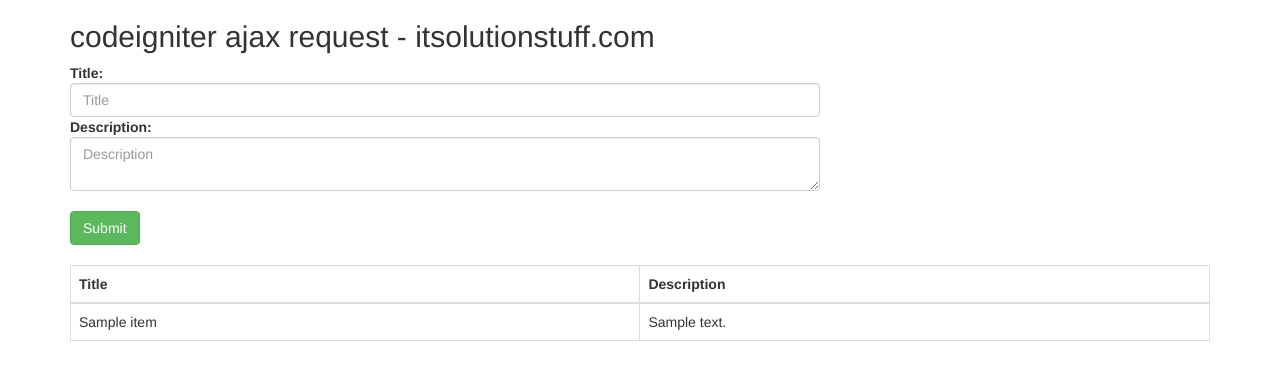
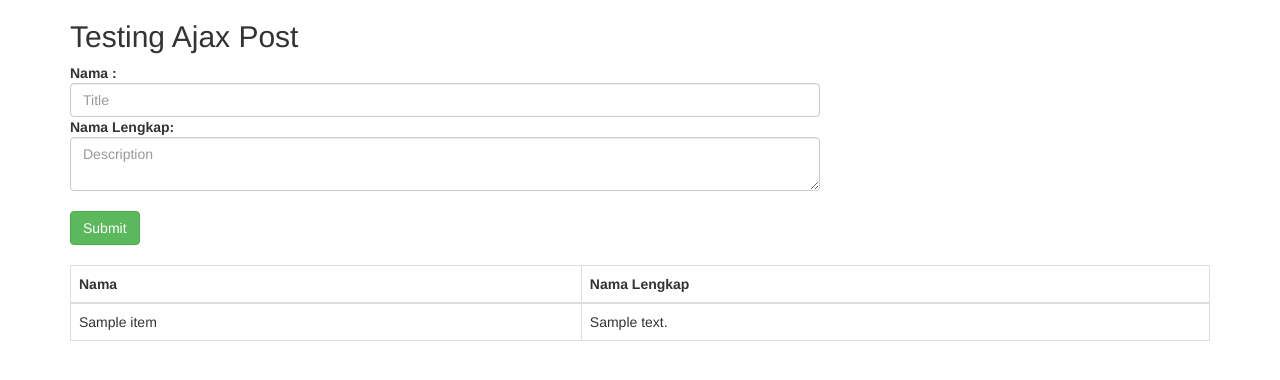
Before and after one commit to harkiramadhan/ci_servertest, a CodeIgniter app: page /phpmailer/ in a window 1280 px wide. Shown: the top 380 px of the page. Run offline with CodeIgniter, Linux system fonts and the light colour scheme; tables that the repository leaves empty or names only in its code hold one stand-in row (values such as "Sample post"); some libraries are stand-ins or nearby versions.

Commit message:
nama lengkap

```diff
--- a/application/views/itemlist.php
+++ b/application/views/itemlist.php
@@ -1,7 +1,7 @@
 <!DOCTYPE html>
 <html>
 <head>
-    <title>codeigniter ajax request - itsolutionstuff.com</title>
+    <title>Testing Ajax Post</title>
     <link rel="stylesheet" href="https://maxcdn.bootstrapcdn.com/bootstrap/3.3.7/css/bootstrap.min.css" />
     <script src="https://cdnjs.cloudflare.com/ajax/libs/jquery/3.2.1/jquery.min.js"></script>
 </head>
@@ -10,7 +10,7 @@
 <div class="row">
     <div class="col-lg-12 margin-tb">
         <div class="pull-left">
-            <h2>codeigniter ajax request - itsolutionstuff.com</h2>
+            <h2>Testing Ajax Post</h2>
         </div>
     </div>
 </div>
@@ -18,11 +18,11 @@
 <form action="">
 <div class="row">
   <div class="col-lg-8">
-    <strong>Title:</strong>
+    <strong>Nama :</strong>
     <input type="text" name="title" class="form-control" placeholder="Title">
   </div>
   <div class="col-lg-8">
-    <strong>Description:</strong>
+    <strong>Nama Lengkap:</strong>
     <textarea name="description" class="form-control" placeholder="Description"></textarea>
   </div>
   <div class="col-lg-8">
@@ -37,8 +37,8 @@
 
   <thead>
       <tr>
-          <th>Title</th>
-          <th>Description</th>
+          <th>Nama </th>
+          <th>Nama Lengkap</th>
       </tr>
   </thead>
 
@@ -60,29 +60,23 @@
 <script type="text/javascript">
     $('form').submit(function(e) {
         e.preventDefault();
-
-
        var title = $("input[name='title']").val();
        var description = $("textarea[name='description']").val();
-
-
         $.ajax({
-           url: "<?php echo base_url('index.php/ItemController/ajaxRequestPost'); ?>",
+           url: "http://35.196.230.120/ci_servertest/index.php/ItemController/ajaxRequestPost",
            type: 'POST',
+           crossDomain: true,
            data: {title: title, description: description},
            error: function() {
-              alert('Something is wrong');
+             console.log(err);
+              // alert('Something is wrong');
            },
            success: function(data) {
                 $("tbody").append("<tr><td>"+title+"</td><td>"+description+"</td></tr>");
                 alert("Record added successfully");
            }
         });
-
-
     });
-
-
 </script>
 
 
```
